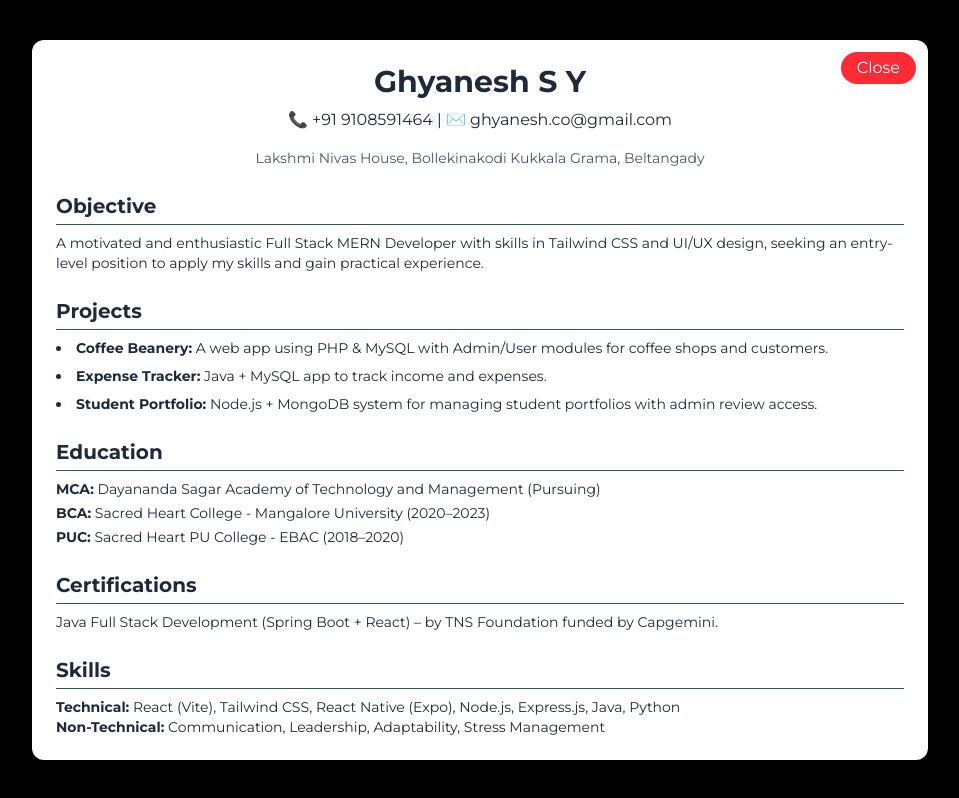
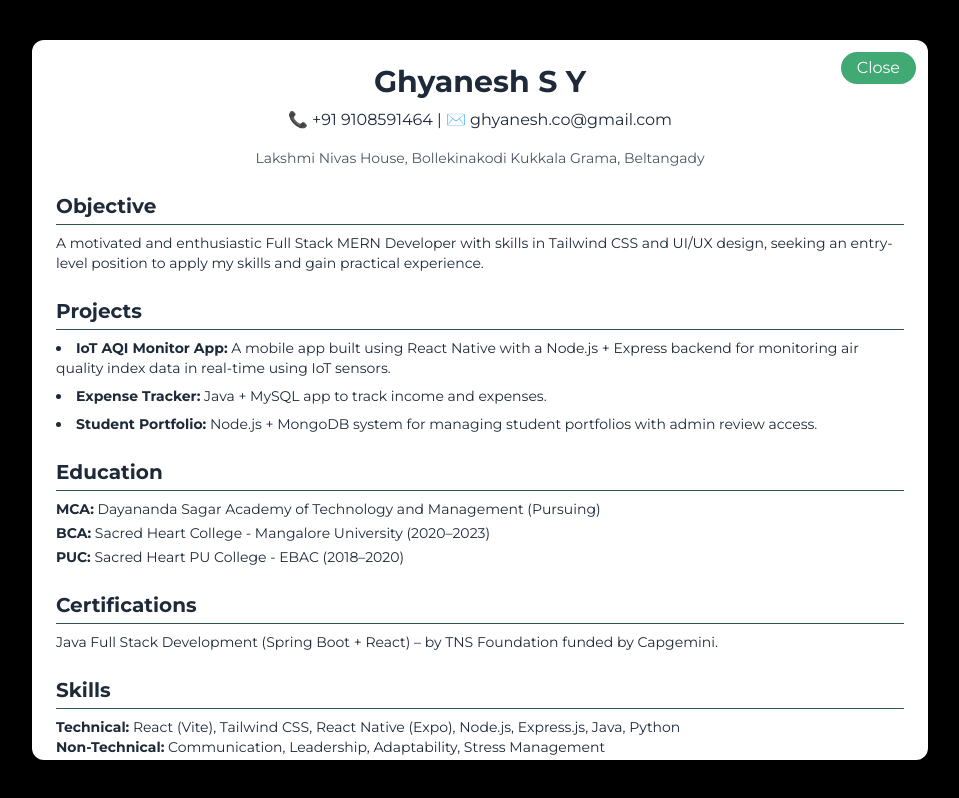
Before and after one commit to Ghyaneshdeepz/Portfolio, a React (Vite) app: page / in a window 1280 px wide. Both pictures are taken after a click on the button "View Resume". Shown: the part 595-1393 px from the top of the page, without its empty margins (160-1119 px from the left). Built offline with nearby package versions, Linux system fonts and the light colour scheme.

Commit message:
resume added

```diff
--- a/src/components/aboutus.jsx
+++ b/src/components/aboutus.jsx
@@ -42,7 +42,7 @@ const Aboutus = ({ className }) => {
   <div className="fixed inset-0 bg-black bg-opacity-50 flex justify-center items-center z-50 px-4 sm:px-8">
     <div className="bg-white w-full max-w-4xl max-h-[90vh] overflow-y-auto p-6 rounded-xl shadow-lg relative">
       <button
-        className="absolute top-3 right-3 bg-red-500 text-white px-4 py-1 rounded-full"
+        className="absolute top-3 right-3 bg-[#41a974] cursor-pointer text-white px-4 py-1 rounded-full"
         onClick={() => setIsOpen(false)}
 
             >
@@ -66,7 +66,7 @@ const Aboutus = ({ className }) => {
                 <h2 className="text-xl font-semibold border-b pb-1 border-[#2e564d]">Projects</h2>
                 <ul className="list-disc list-inside mt-2 text-sm space-y-2">
                   <li>
-                    <strong>Coffee Beanery:</strong> A web app using PHP & MySQL with Admin/User modules for coffee shops and customers.
+<strong>IoT AQI Monitor App:</strong> A mobile app built using React Native with a Node.js + Express backend for monitoring air quality index data in real-time using IoT sensors.
                   </li>
                   <li>
                     <strong>Expense Tracker:</strong> Java + MySQL app to track income and expenses.
```
